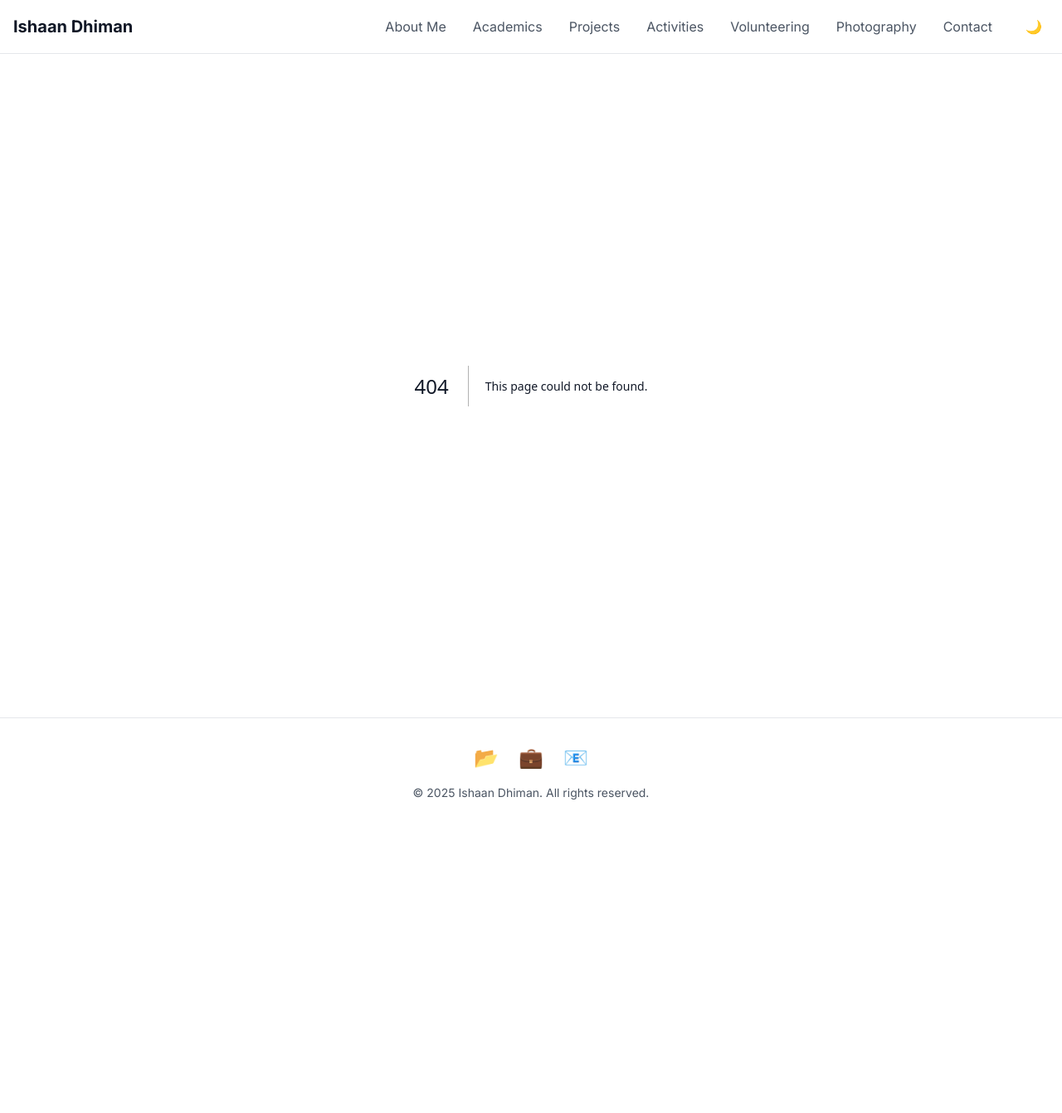
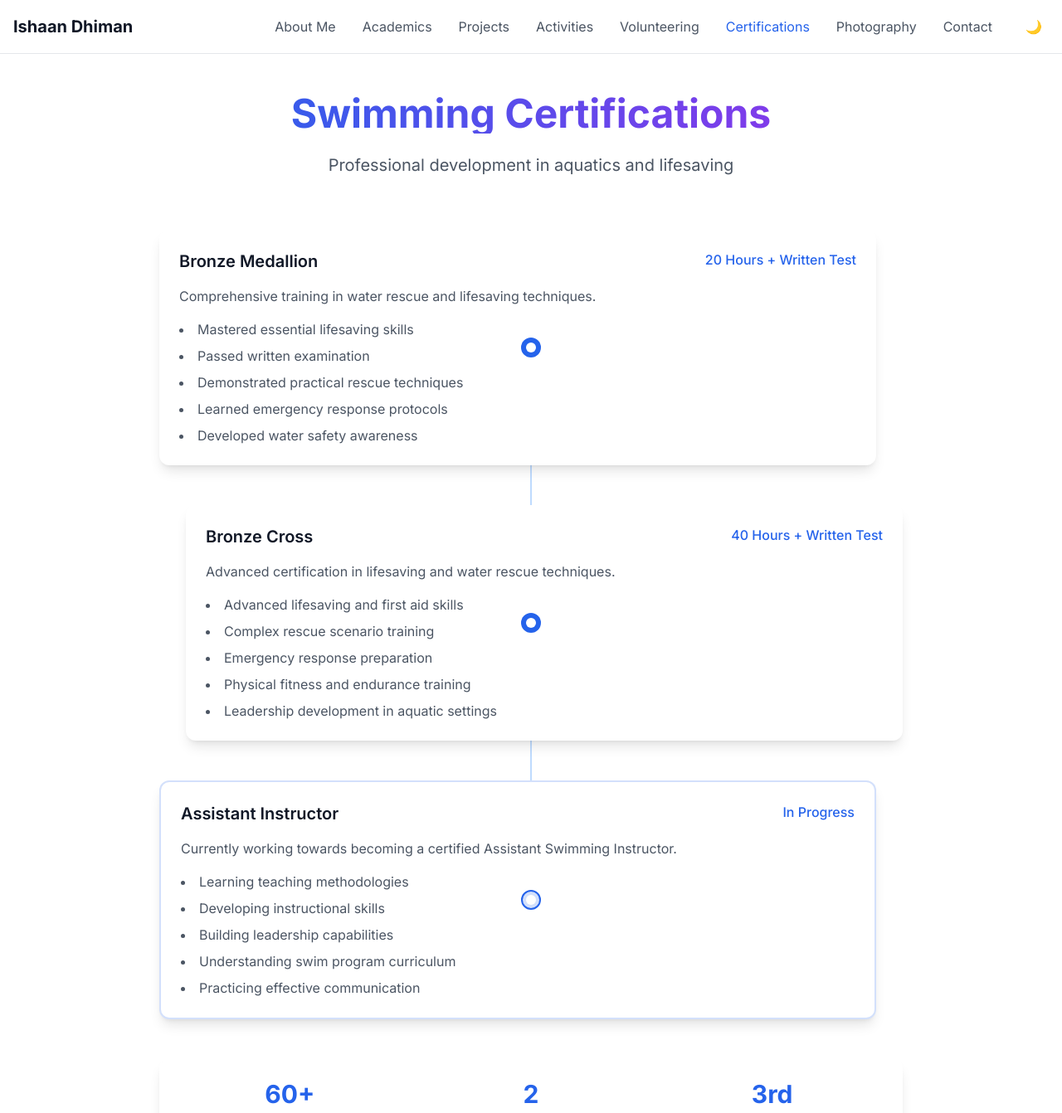
Before and after one commit to IshaanD-RX6600/IshaanDhiman, a Next.js app: page /certifications in a window 1280 px wide. Before the commit this address had no page. Shown: the top 1342 px of the page at 83% size. Before the commit the page ends 998 px from the top, so only its background shows below. Built offline with nearby package versions, Linux system fonts and the light colour scheme.

Commit message:
Refactor Volunteering page and add Certifications nav link

```diff
--- /dev/null
+++ b/src/app/certifications/page.tsx
@@ -0,0 +1,151 @@
+import { Metadata } from 'next';
+
+export const metadata: Metadata = {
+  title: 'Certifications - Ishaan Dhiman',
+  description: 'My swimming certifications and professional development.',
+};
+
+export default function CertificationsPage() {
+  return (
+    <div className="min-h-screen py-8 sm:py-12 px-3 sm:px-4">
+      <div className="max-w-4xl mx-auto">
+        {/* Header */}
+        <div className="text-center mb-8 sm:mb-16">
+          <h1 className="text-3xl sm:text-4xl md:text-5xl font-bold mb-4 sm:mb-6 bg-gradient-to-r from-blue-600 to-purple-600 text-transparent bg-clip-text">
+            Swimming Certifications
+          </h1>
+          <p className="text-lg sm:text-xl text-gray-600 dark:text-gray-400">
+            Professional development in aquatics and lifesaving
+          </p>
+        </div>
+
+        {/* Certifications Timeline */}
+        <section className="mb-12">
+          <div className="relative">
+            {/* Timeline Line */}
+            <div className="absolute left-0 sm:left-1/2 h-full w-0.5 bg-blue-200 dark:bg-blue-900 transform -translate-x-1/2"></div>
+
+            <div className="space-y-12">
+              {/* Bronze Medallion */}
+              <div className="relative">
+                <div className="flex flex-col sm:flex-row items-center">
+                  <div className="flex-1 w-full sm:w-1/2 sm:pr-8">
+                    <div className="bg-white dark:bg-gray-800 rounded-xl p-6 shadow-lg hover:shadow-xl transition-shadow">
+                      <div className="flex flex-col sm:flex-row sm:items-start justify-between mb-4">
+                        <h3 className="text-xl font-semibold mb-2 sm:mb-0">Bronze Medallion</h3>
+                        <span className="text-blue-600 dark:text-blue-400 font-medium">20 Hours + Written Test</span>
+                      </div>
+                      <p className="text-gray-600 dark:text-gray-400 mb-4">
+                        Comprehensive training in water rescue and lifesaving techniques.
+                      </p>
+                      <ul className="list-disc list-inside text-gray-600 dark:text-gray-400 space-y-2">
+                        <li>Mastered essential lifesaving skills</li>
+                        <li>Passed written examination</li>
+                        <li>Demonstrated practical rescue techniques</li>
+                        <li>Learned emergency response protocols</li>
+                        <li>Developed water safety awareness</li>
+                      </ul>
+                    </div>
+                  </div>
+                  <div className="absolute left-0 sm:left-1/2 w-6 h-6 bg-blue-600 rounded-full transform -translate-x-1/2 flex items-center justify-center">
+                    <div className="w-3 h-3 bg-white rounded-full"></div>
+                  </div>
+                </div>
+              </div>
+
+              {/* Bronze Cross */}
+              <div className="relative">
+                <div className="flex flex-col sm:flex-row items-center">
+                  <div className="flex-1 w-full sm:w-1/2 sm:pl-8 sm:ml-auto">
+                    <div className="bg-white dark:bg-gray-800 rounded-xl p-6 shadow-lg hover:shadow-xl transition-shadow">
+                      <div className="flex flex-col sm:flex-row sm:items-start justify-between mb-4">
+                        <h3 className="text-xl font-semibold mb-2 sm:mb-0">Bronze Cross</h3>
+                        <span className="text-blue-600 dark:text-blue-400 font-medium">40 Hours + Written Test</span>
+                      </div>
+                      <p className="text-gray-600 dark:text-gray-400 mb-4">
+                        Advanced certification in lifesaving and water rescue techniques.
+                      </p>
+                      <ul className="list-disc list-inside text-gray-600 dark:text-gray-400 space-y-2">
+                        <li>Advanced lifesaving and first aid skills</li>
+                        <li>Complex rescue scenario training</li>
+                        <li>Emergency response preparation</li>
+                        <li>Physical fitness and endurance training</li>
+                        <li>Leadership development in aquatic settings</li>
+                      </ul>
+                    </div>
+                  </div>
+                  <div className="absolute left-0 sm:left-1/2 w-6 h-6 bg-blue-600 rounded-full transform -translate-x-1/2 flex items-center justify-center">
+                    <div className="w-3 h-3 bg-white rounded-full"></div>
+                  </div>
+                </div>
+              </div>
+
+              {/* Assistant Instructor */}
+              <div className="relative">
+                <div className="flex flex-col sm:flex-row items-center">
+                  <div className="flex-1 w-full sm:w-1/2 sm:pr-8">
+                    <div className="bg-white dark:bg-gray-800 rounded-xl p-6 shadow-lg hover:shadow-xl transition-shadow border-2 border-blue-600/20">
+                      <div className="flex flex-col sm:flex-row sm:items-start justify-between mb-4">
+                        <h3 className="text-xl font-semibold mb-2 sm:mb-0">Assistant Instructor</h3>
+                        <span className="text-blue-600 dark:text-blue-400 font-medium">In Progress</span>
+                      </div>
+                      <p className="text-gray-600 dark:text-gray-400 mb-4">
+                        Currently working towards becoming a certified Assistant Swimming Instructor.
+                      </p>
+                      <ul className="list-disc list-inside text-gray-600 dark:text-gray-400 space-y-2">
+                        <li>Learning teaching methodologies</li>
+                        <li>Developing instructional skills</li>
+                        <li>Building leadership capabilities</li>
+                        <li>Understanding swim program curriculum</li>
+                        <li>Practicing effective communication</li>
+                      </ul>
+                    </div>
+                  </div>
+                  <div className="absolute left-0 sm:left-1/2 w-6 h-6 bg-blue-600/20 rounded-full transform -translate-x-1/2 flex items-center justify-center border-2 border-blue-600">
+                    <div className="w-3 h-3 bg-white rounded-full"></div>
+                  </div>
+                </div>
+              </div>
+            </div>
+          </div>
+        </section>
+
+        {/* Stats Section */}
+        <section className="mb-12">
+          <div className="bg-white dark:bg-gray-800 rounded-xl p-6 shadow-lg">
+            <div className="grid grid-cols-1 sm:grid-cols-3 gap-6">
+              <div className="text-center">
+                <div className="text-3xl font-bold text-blue-600 dark:text-blue-400 mb-2">60+</div>
+                <div className="text-gray-600 dark:text-gray-400">Training Hours</div>
+              </div>
+              <div className="text-center">
+                <div className="text-3xl font-bold text-blue-600 dark:text-blue-400 mb-2">2</div>
+                <div className="text-gray-600 dark:text-gray-400">Certifications</div>
+              </div>
+              <div className="text-center">
+                <div className="text-3xl font-bold text-blue-600 dark:text-blue-400 mb-2">3rd</div>
+                <div className="text-gray-600 dark:text-gray-400">In Progress</div>
+              </div>
+            </div>
+          </div>
+        </section>
+
+        {/* Call to Action */}
+        <section className="text-center">
+          <div className="bg-gradient-to-r from-blue-600 to-purple-600 rounded-xl p-6 sm:p-8 text-white">
+            <h2 className="text-xl sm:text-2xl font-bold mb-4">Want to Know More?</h2>
+            <p className="mb-6 text-lg">
+              Interested in my aquatics journey or professional development?
+            </p>
+            <a
+              href="/contact"
+              className="inline-block px-6 sm:px-8 py-2.5 sm:py-3 bg-white text-blue-600 rounded-lg hover:bg-gray-100 transition-colors text-sm sm:text-base font-medium"
+            >
+              Get in Touch
+            </a>
+          </div>
+        </section>
+      </div>
+    </div>
+  );
+}
--- a/src/app/volunteering/page.tsx
+++ b/src/app/volunteering/page.tsx
@@ -1,8 +1,8 @@
 import { Metadata } from 'next';
 
 export const metadata: Metadata = {
-  title: 'Volunteering & Certifications - Ishaan Dhiman',
-  description: 'My volunteering experience and professional certifications.',
+  title: 'Volunteering - Ishaan Dhiman',
+  description: 'My volunteering experience and community service.',
 };
 
 export default function VolunteeringPage() {
@@ -12,18 +12,15 @@ export default function VolunteeringPage() {
         {/* Header */}
         <div className="text-center mb-8 sm:mb-16">
           <h1 className="text-3xl sm:text-4xl md:text-5xl font-bold mb-4 sm:mb-6 bg-gradient-to-r from-blue-600 to-purple-600 text-transparent bg-clip-text">
-            Volunteering & Certifications
+            Volunteering
           </h1>
           <p className="text-lg sm:text-xl text-gray-600 dark:text-gray-400">
-            Making a difference through community service and professional development
+            Making a difference through community service and giving back
           </p>
         </div>
 
         {/* Volunteering Section */}
         <section className="mb-12">
-          <h2 className="text-2xl sm:text-3xl font-bold mb-6 text-blue-600 dark:text-blue-400">
-            Volunteering Experience
-          </h2>
           <div className="grid grid-cols-1 gap-6">
             {/* Assistant Coach */}
             <div className="bg-white dark:bg-gray-800 rounded-xl p-6 shadow-lg">
@@ -38,6 +35,8 @@ export default function VolunteeringPage() {
                 <li>Provided guidance and support to young athletes</li>
                 <li>Helped organize and run training sessions</li>
                 <li>Fostered a positive and encouraging environment</li>
+                <li>Developed leadership and communication skills</li>
+                <li>Contributed to youth sports development</li>
               </ul>
             </div>
 
@@ -54,6 +53,8 @@ export default function VolunteeringPage() {
                 <li>Assisted in teaching basic yoga poses to children</li>
                 <li>Helped maintain a calm and focused environment</li>
                 <li>Supported children in their wellness journey</li>
+                <li>Promoted healthy lifestyle habits</li>
+                <li>Enhanced children's physical and mental well-being</li>
               </ul>
             </div>
 
@@ -70,63 +71,32 @@ export default function VolunteeringPage() {
                 <li>Assisted participants with technical issues</li>
                 <li>Helped coordinate event logistics</li>
                 <li>Supported event setup and cleanup</li>
+                <li>Facilitated team collaboration</li>
+                <li>Contributed to the tech community</li>
               </ul>
             </div>
           </div>
         </section>
 
-        {/* Swimming Certifications */}
+        {/* Impact Section */}
         <section className="mb-12">
           <h2 className="text-2xl sm:text-3xl font-bold mb-6 text-blue-600 dark:text-blue-400">
-            Swimming Certifications
+            Total Impact
           </h2>
-          <div className="grid grid-cols-1 gap-6">
-            {/* Bronze Medallion */}
-            <div className="bg-white dark:bg-gray-800 rounded-xl p-6 shadow-lg">
-              <div className="flex flex-col sm:flex-row sm:items-start justify-between mb-4">
-                <h3 className="text-xl font-semibold mb-2 sm:mb-0">Bronze Medallion</h3>
-                <span className="text-blue-600 dark:text-blue-400 font-medium">20 Hours + Written Test</span>
+          <div className="bg-white dark:bg-gray-800 rounded-xl p-6 shadow-lg">
+            <div className="grid grid-cols-1 sm:grid-cols-3 gap-6">
+              <div className="text-center">
+                <div className="text-3xl font-bold text-blue-600 dark:text-blue-400 mb-2">80+</div>
+                <div className="text-gray-600 dark:text-gray-400">Total Hours</div>
               </div>
-              <p className="text-gray-600 dark:text-gray-400 mb-4">
-                Completed comprehensive training in water rescue and lifesaving techniques.
-              </p>
-              <ul className="list-disc list-inside text-gray-600 dark:text-gray-400 space-y-2">
-                <li>Mastered essential lifesaving skills</li>
-                <li>Passed written examination</li>
-                <li>Demonstrated practical rescue techniques</li>
-              </ul>
-            </div>
-
-            {/* Bronze Cross */}
-            <div className="bg-white dark:bg-gray-800 rounded-xl p-6 shadow-lg">
-              <div className="flex flex-col sm:flex-row sm:items-start justify-between mb-4">
-                <h3 className="text-xl font-semibold mb-2 sm:mb-0">Bronze Cross</h3>
-                <span className="text-blue-600 dark:text-blue-400 font-medium">40 Hours + Written Test</span>
+              <div className="text-center">
+                <div className="text-3xl font-bold text-blue-600 dark:text-blue-400 mb-2">3</div>
+                <div className="text-gray-600 dark:text-gray-400">Organizations</div>
               </div>
-              <p className="text-gray-600 dark:text-gray-400 mb-4">
-                Advanced certification in lifesaving and water rescue techniques.
-              </p>
-              <ul className="list-disc list-inside text-gray-600 dark:text-gray-400 space-y-2">
-                <li>Advanced lifesaving and first aid skills</li>
-                <li>Complex rescue scenario training</li>
-                <li>Emergency response preparation</li>
-              </ul>
-            </div>
-
-            {/* Assistant Instructor (In Progress) */}
-            <div className="bg-white dark:bg-gray-800 rounded-xl p-6 shadow-lg border-2 border-blue-600/20">
-              <div className="flex flex-col sm:flex-row sm:items-start justify-between mb-4">
-                <h3 className="text-xl font-semibold mb-2 sm:mb-0">Assistant Instructor</h3>
-                <span className="text-blue-600 dark:text-blue-400 font-medium">In Progress</span>
+              <div className="text-center">
+                <div className="text-3xl font-bold text-blue-600 dark:text-blue-400 mb-2">100+</div>
+                <div className="text-gray-600 dark:text-gray-400">People Impacted</div>
               </div>
-              <p className="text-gray-600 dark:text-gray-400 mb-4">
-                Currently working towards becoming a certified Assistant Swimming Instructor.
-              </p>
-              <ul className="list-disc list-inside text-gray-600 dark:text-gray-400 space-y-2">
-                <li>Learning teaching methodologies</li>
-                <li>Developing instructional skills</li>
-                <li>Building leadership capabilities</li>
-              </ul>
             </div>
           </div>
         </section>
@@ -136,7 +106,7 @@ export default function VolunteeringPage() {
           <div className="bg-gradient-to-r from-blue-600 to-purple-600 rounded-xl p-6 sm:p-8 text-white">
             <h2 className="text-xl sm:text-2xl font-bold mb-4">Want to Know More?</h2>
             <p className="mb-6 text-lg">
-              Interested in my volunteer work or certifications? Let's connect!
+              Interested in my volunteer work or want to collaborate on community projects?
             </p>
             <a
               href="/contact"
--- a/src/components/layout/Navigation.tsx
+++ b/src/components/layout/Navigation.tsx
@@ -24,6 +24,7 @@ export default function Navigation() {
     { href: '/projects', label: 'Projects' },
     { href: '/activities', label: 'Activities' },
     { href: '/volunteering', label: 'Volunteering' },
+    { href: '/certifications', label: 'Certifications' },
     { href: '/photography', label: 'Photography' },
     { href: '/contact', label: 'Contact' },
   ];
```
